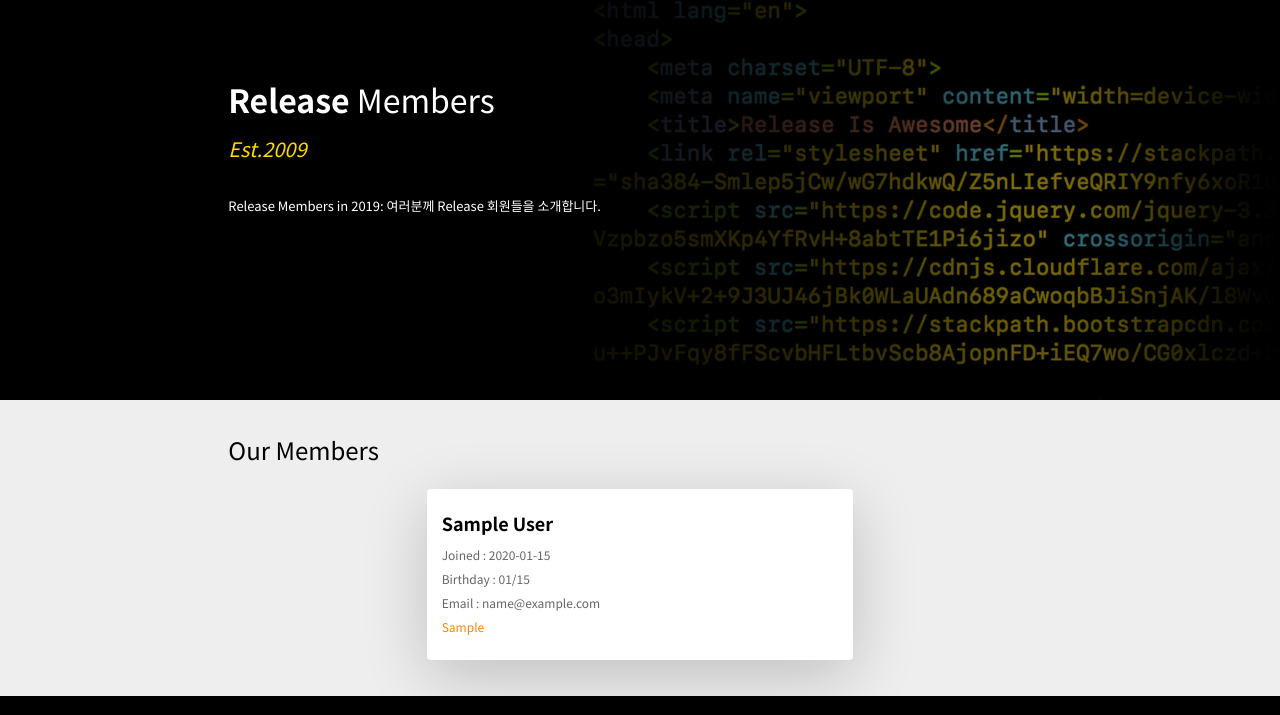
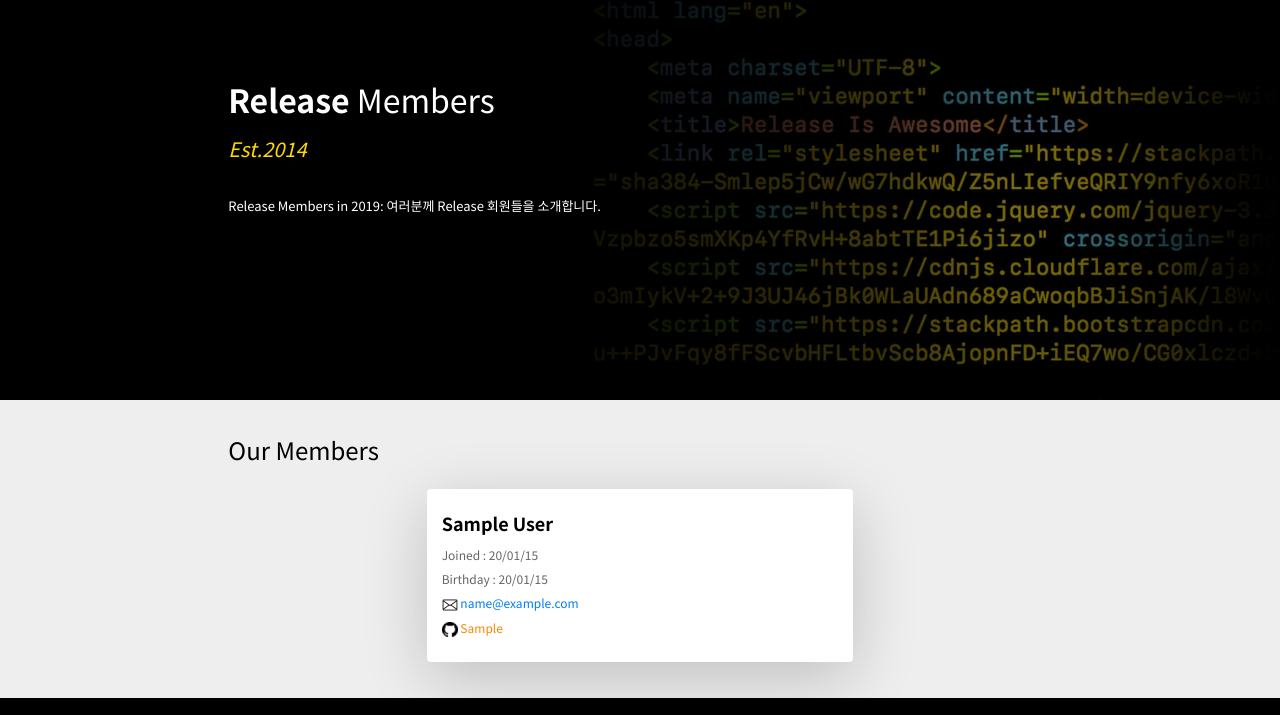
Before and after one commit to sanglee325/django-members, a Django app: page /members in a window 1280 px wide. Shown: the part 85-800 px from the top of the page. Run offline with Django 3.2, Linux system fonts and the light colour scheme; tables that the repository leaves empty hold one stand-in row (values such as "Sample post"); some libraries are stand-ins or nearby versions.

Commit message:
favicons added

```diff
--- a/members/static/members/list.css
+++ b/members/static/members/list.css
@@ -70,3 +70,7 @@
     color: #ff8600;
     display: block;
 }
+
+.list-fav-img{
+    height: 16px;
+}
--- a/members/templates/members/index.html
+++ b/members/templates/members/index.html
@@ -27,7 +27,7 @@
         <div class="row member-row justify-content-center">
             <div class="member-front col-11 col-md-8">
                 <h1 class="member-title"><span>Release</span> Members </h1>
-                <p class="member-subtitle">Est. 2009</p>
+                <p class="member-subtitle">Est. 2014</p>
             </div>
             <div class="member-back">
                 <img class="member-back-img" src="{% static 'mbackground.jpg' %}">
--- a/members/templates/members/list.html
+++ b/members/templates/members/list.html
@@ -31,7 +31,7 @@
         <div class="row member-row justify-content-center">
             <div class="member-front col-11 col-md-8">
                 <h1 class="member-title"><span>Release</span> Members </h1>
-                <p class="member-subtitle">Est.2009</p>
+                <p class="member-subtitle">Est.2014</p>
                 <p class="member-copy">Release Members in 2019: 여러분께 Release 회원들을 소개합니다.</p>
             </div>
             <div class="member-back">
@@ -47,10 +47,20 @@
             {% for student in member %}
                 <div class="col-10 col-md-4 list-box">
                     <h1 class="list-box-name">{{ student.name }}</h1>
-                    <p class="list-box-data">Joined : {{ student.joined_date|date:"Y-m-d" }}</p>
-                    <p class="list-box-data">Birthday : {{ student.birthday|date:"m/d" }}</p>
-                    <p class="list-box-data">Email : {{ student.email }}</p>
-                    <a href="{{ student.github }}" class="list-box-link">{{ student.github }}</a>
+                    <p class="list-box-data">Joined : {{ student.joined_date|date:"y/m/d" }}</p>
+                    <p class="list-box-data">Birthday : {{ student.birthday|date:"y/m/d" }}</p>
+                    <p class="list-box-data">
+                        <a href="malito:{{ student.email }}">
+                        <img class="list-fav-img" src="{% static 'email-fav-16.png' %}">
+                        {{ student.email }}
+                        </a>
+                    </p>
+                    <p>
+                        <a href="{{ student.github }}" class="list-box-link">
+                        <img class="list-fav-img" src="{% static 'github-fav-16.png' %}">
+                        {{ student.github }}
+                        </a>
+                    </p>
                 </div>
             {% endfor %}
         </div>
--- a/members/views.py
+++ b/members/views.py
@@ -6,5 +6,5 @@
     return redirect('member')
 
 def member(request):
-    member = Person.objects.all()
+    member = Person.objects.all().order_by('student_number')
     return render(request, 'members/list.html', {'member': member})
```
Also changed, not shown: members/static/email-fav-16.png (added), members/static/github-fav-16.png (added).
